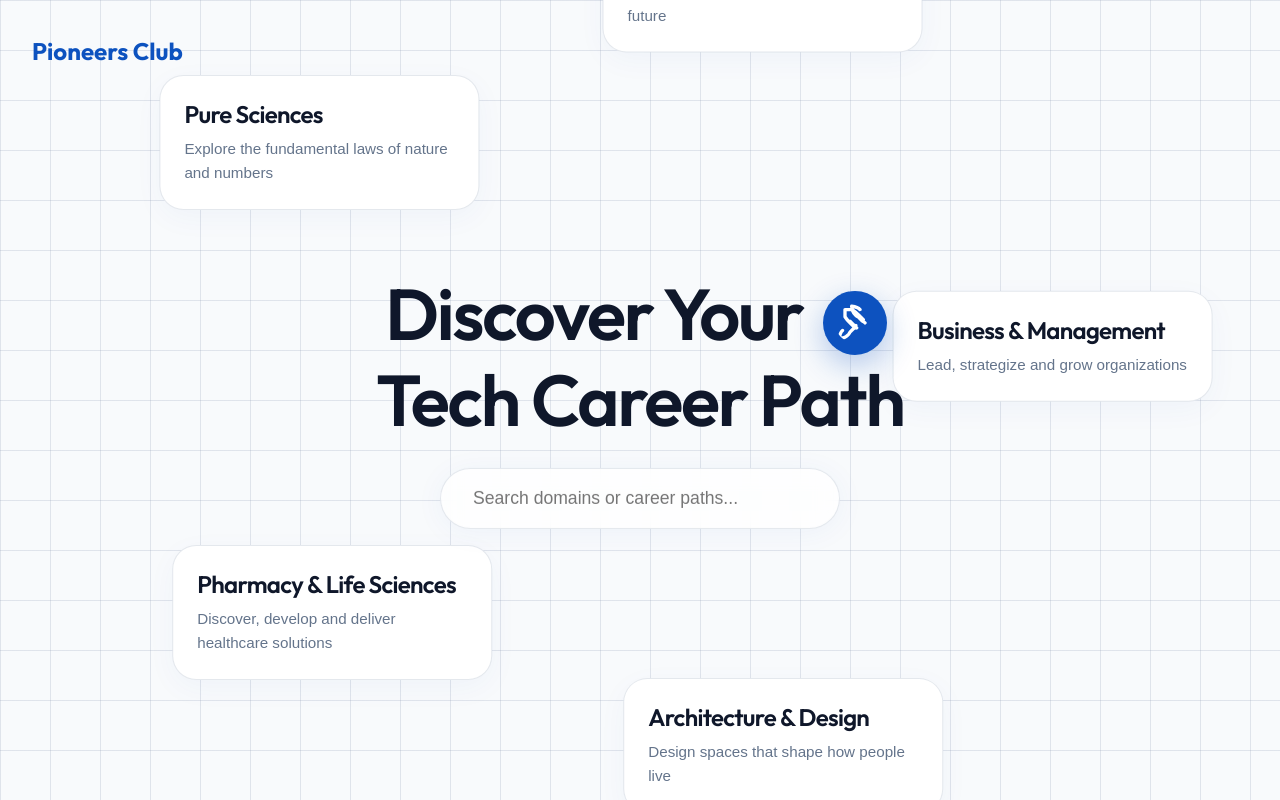
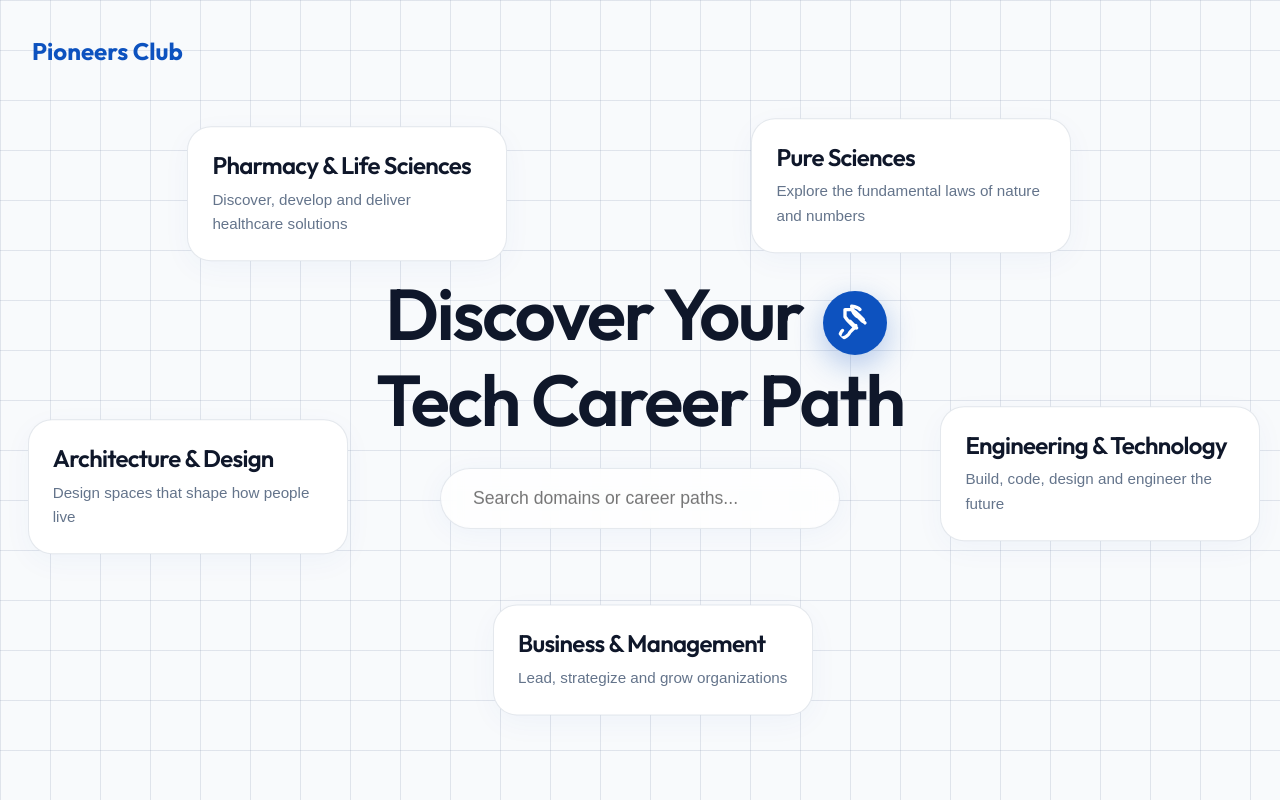
Before and after one commit to Aishwarya5-6/RoadmapPioneersClub, a React (Vite) app: page / in a window 1280 px wide. Built offline with nearby package versions, Linux system fonts and the light colour scheme; a web font is replaced by a local one.

Commit message:
feat: add global styles for orbital layout and glass-pane UI components

```diff
--- a/src/styles/global.css
+++ b/src/styles/global.css
@@ -177,20 +177,26 @@ h1, h2, h3, h4, h5, h6 {
   box-shadow: 0 0 0 4px var(--sky-wash);
 }
 
+@property --spin-angle {
+  syntax: '<angle>';
+  initial-value: 0deg;
+  inherits: true;
+}
+
 .orbit-ring {
   position: absolute;
-  top: 50%;
-  left: 50%;
-  width: 1px;
-  height: 1px;
-  animation: slowSpin 120s linear infinite;
+  top: 0;
+  left: 0;
+  width: 100%;
+  height: 100%;
+  animation: ellipseSpin 120s linear infinite;
 }
-@keyframes slowSpin {
-  from { transform: rotate(0deg); }
-  to { transform: rotate(360deg); }
+@keyframes ellipseSpin {
+  from { --spin-angle: 0deg; }
+  to { --spin-angle: 360deg; }
 }
 
-.orbit-ring:hover, .orbit-ring:hover .orbit-card {
+.orbit-ring:has(.orbit-card:hover) {
   animation-play-state: paused;
 }
 
@@ -203,17 +209,13 @@ h1, h2, h3, h4, h5, h6 {
   padding: 1.5rem;
   cursor: pointer;
   box-shadow: 0 8px 30px rgba(13, 82, 191, 0.04);
-  top: -100px;
-  left: -160px;
-  /* The counterSpin animation handles the transform now */
-  animation: counterSpin 120s linear infinite;
+  /* Ellipse math: 500px wide, 250px tall radius */
+  --current-angle: calc(var(--angle) + var(--spin-angle));
+  left: calc(50% + cos(var(--current-angle)) * 480px);
+  top: calc(50% + sin(var(--current-angle)) * 260px);
+  transform: translate(-50%, -50%);
   transition: box-shadow 0.3s, opacity 0.3s, scale 0.3s;
   scale: 1;
-}
-
-@keyframes counterSpin {
-  from { transform: rotate(var(--angle)) translateY(-400px) rotate(calc(-1 * var(--angle))) rotate(0deg); }
-  to { transform: rotate(var(--angle)) translateY(-400px) rotate(calc(-1 * var(--angle))) rotate(-360deg); }
 }
 
 .orbit-card:hover {
```
